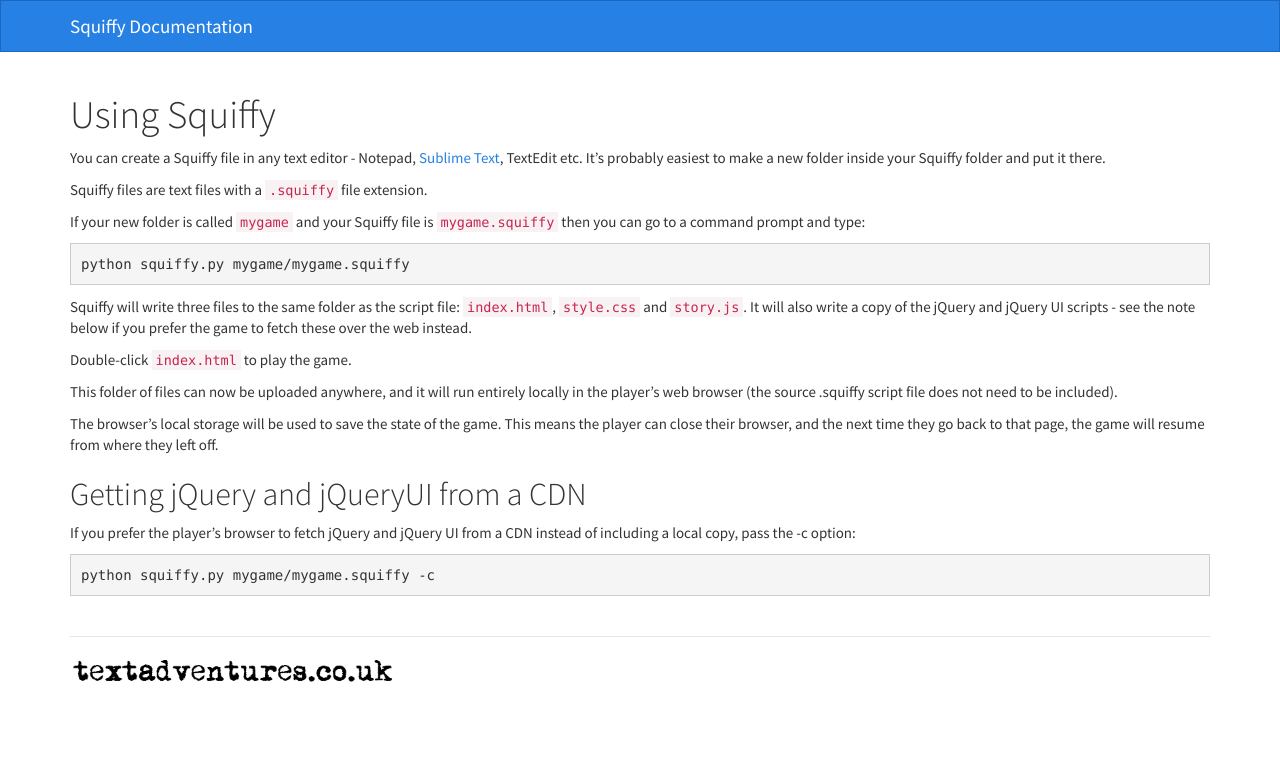
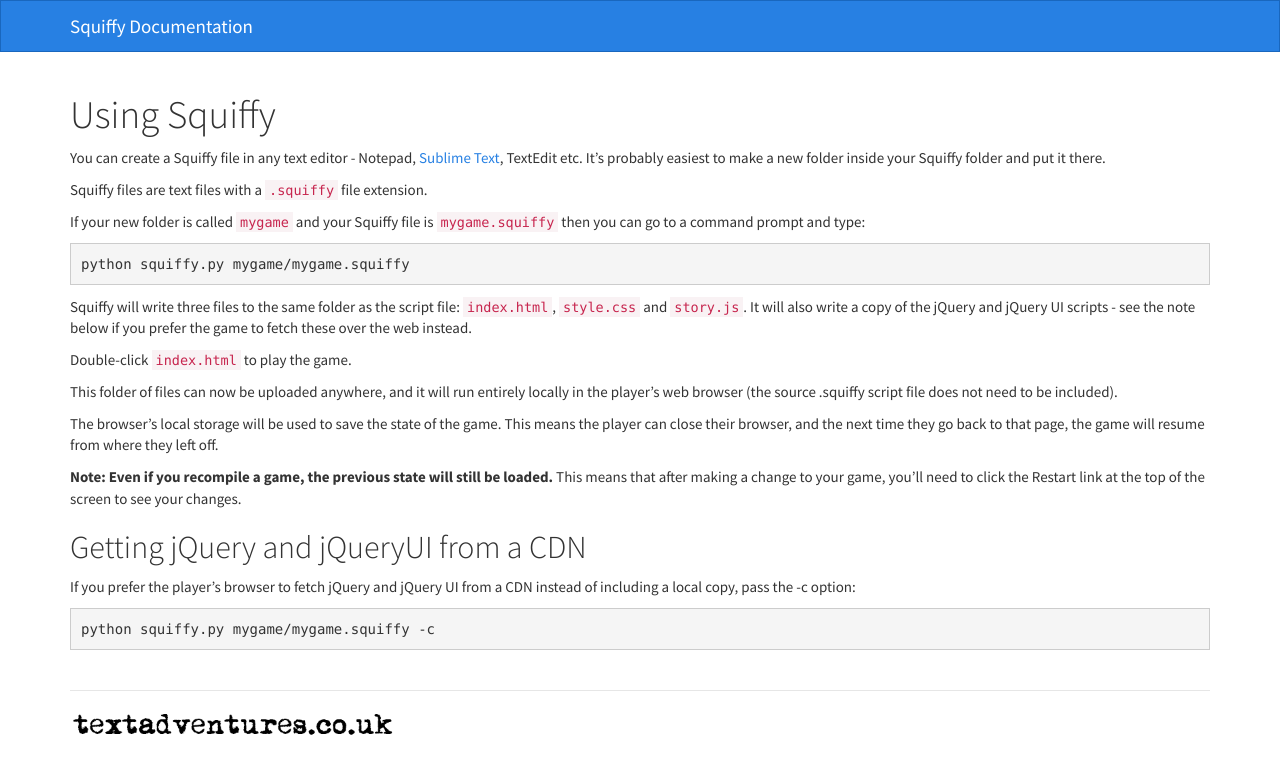
Before and after one commit to textadventures/squiffy, a Jekyll site: the page built from usage.md, in a window 1280 px wide. Shown: the top 774 px of the page. Built offline with Jekyll 4.4.1, drawn with Linux system fonts in a browser that asks for light colours; nearby versions of some CDN libraries; Markdown is read by kramdown in place of the engine named in the settings.

Commit message:
Add note about state persisting across recompiles

```diff
--- a/usage.md
+++ b/usage.md
@@ -19,6 +19,8 @@
 
 The browser's local storage will be used to save the state of the game. This means the player can close their browser, and the next time they go back to that page, the game will resume from where they left off.
 
+**Note: Even if you recompile a game, the previous state will still be loaded.** This means that after making a change to your game, you'll need to click the Restart link at the top of the screen to see your changes.
+
 Getting jQuery and jQueryUI from a CDN
 --------------------------------------
 
```
